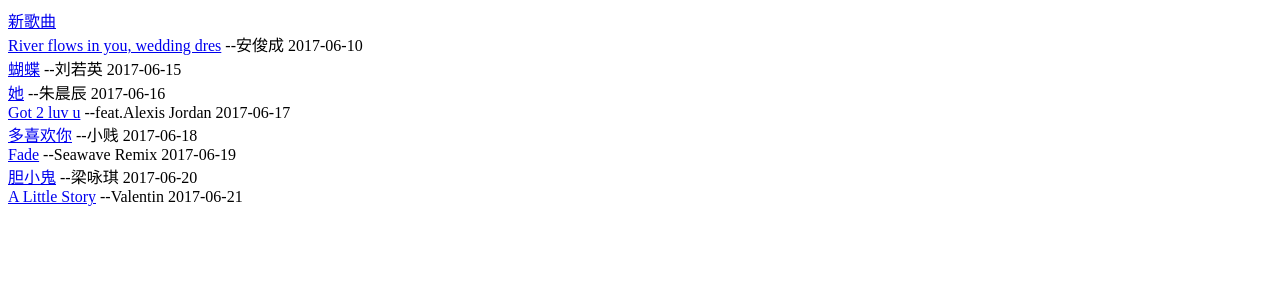
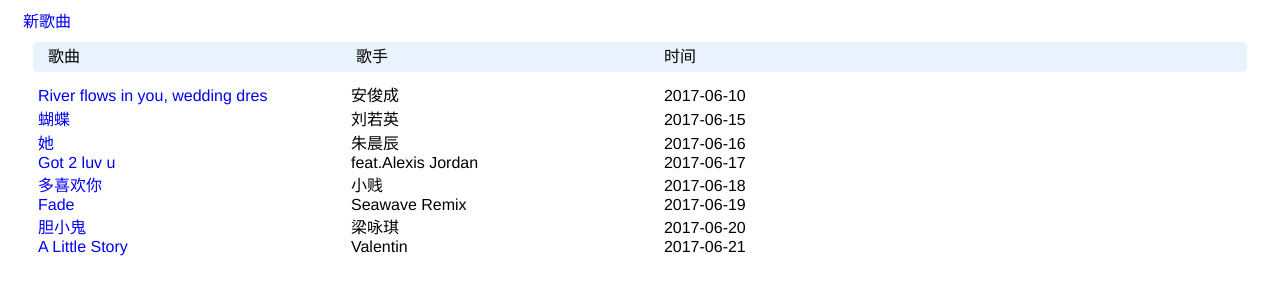
Before and after one commit to panasamsara/musicList, a Django app: page /list/index/ in a window 1280 px wide. Shown: the top 300 px of the page. Run offline with Django 3.2, Linux system fonts and the light colour scheme; data comes from the database, SQL or seed files in the repository; both versions use the stored data as it was after the commit; some libraries are stand-ins or nearby versions.

Commit message:
17.06.21

```diff
--- a/list.txt
+++ b/list.txt
@@ -5,3 +5,4 @@
 5 多喜欢你 -- 小贱 17.6.18
 6 Fade --Seawave Remix 17.6.19
 7 胆小鬼 --梁咏琪 17.6.20
+8 A Little Story --Valentin 17.6.21
--- a/songlist/list/templates/list/index.html
+++ b/songlist/list/templates/list/index.html
@@ -3,17 +3,42 @@
 <head>
     <meta charset="UTF-8">
     <title>list</title>
+    <link href="https://cdn.bootcss.com/bootstrap/4.0.0-alpha.6/css/bootstrap-grid.css" rel="stylesheet">
+    <style>
+        body{
+            font-family: "Helvetica Neue", Helvetica, Arial, sans-serif, '微软雅黑';
+        }
+        a{
+            text-decoration: none;
+        }
+        .inline{
+            display: inline-block;
+        }
+        .title{
+            background-color: #e9f3ff;
+            height: 30px;
+            line-height: 30px;
+            border-radius: 5px;
+            margin: 10px;
+        }
+    </style>
 </head>
 <body>
-    <a href="{% url 'list:edit_page' 0 %}">新歌曲</a>  <br/>
+    <div  class="col-md-12">
+        <a href="{% url 'list:edit_page' 0 %}">新歌曲</a>  <br/>
+        <div class="title">
+            <span class="col-md-3 inline">歌曲</span>
+            <span class="col-md-3 inline">歌手</span>
+            <span class="col-md-4 inline">时间</span>
+        </div>
     {% for article in articles %}
-    <div>
-
-        <a href="{% url 'list:article_page' article.id %}">{{article.song_name }}</a>
-        --<span>{{article.singer }}</span>
-         <span>{{article.createTime|date:"Y-m-d" }}</span>
+        <div>
+            <a class="col-md-3 inline" href="{% url 'list:article_page' article.id %}">{{article.song_name }}</a>
+            <span class="col-md-3 inline">{{article.singer }}</span>
+            <span class="col-md-4 inline">{{article.createTime|date:"Y-m-d" }}</span>
+        </div>
+    {% endfor %}
     </div>
 
-    {% endfor %}
 </body>
 </html>
--- a/songlist/list/views.py
+++ b/songlist/list/views.py
@@ -4,17 +4,18 @@ from django.core.paginator import Paginator, EmptyPage, PageNotAnInteger
 from . import models
 
 def index(request):
-    articles_list = models.Article.objects.all()
-    paginator = Paginator(articles_list, 25)# Show 25 contacts per page
-    page = request.GET.get('page')
-    try:
-        articles = paginator.page(page)
-    except PageNotAnInteger:
-        # If page is not an integer, deliver first page.
-        articles = paginator.page(1)
-    except EmptyPage:
-        # If page is out of range (e.g. 9999), deliver last page of results.
-        articles = paginator.page(paginator.num_pages)
+    # articles_list = models.Article.objects.all()
+    # paginator = Paginator(articles_list, 25)# Show 25 contacts per page
+    # page = request.GET.get('page')
+    # try:
+    #     articles = paginator.page(page)
+    # except PageNotAnInteger:
+    #     # If page is not an integer, deliver first page.
+    #     articles = paginator.page(1)
+    # except EmptyPage:
+    #     # If page is out of range (e.g. 9999), deliver last page of results.
+    #     articles = paginator.page(paginator.num_pages)
+    articles = models.Article.objects.all()
     return render(request, 'list/index.html', {'articles': articles})
 
 def article_page(request, article_id):
@@ -36,7 +37,7 @@ def edit_action(request):
         models.Article.objects.create(song_name=song_name, singer=singer)
         # articles = models.Article.objects.all()
         # return render(request, 'list/index.html', {'articles': articles})
-        return HttpResponseRedirect('/blog/index')
+        return HttpResponseRedirect('/list/index')
 
     article = models.Article.objects.get(pk=article_id)
     article.song_name = song_name
```
Also changed, not shown: songlist/db.sqlite3.
